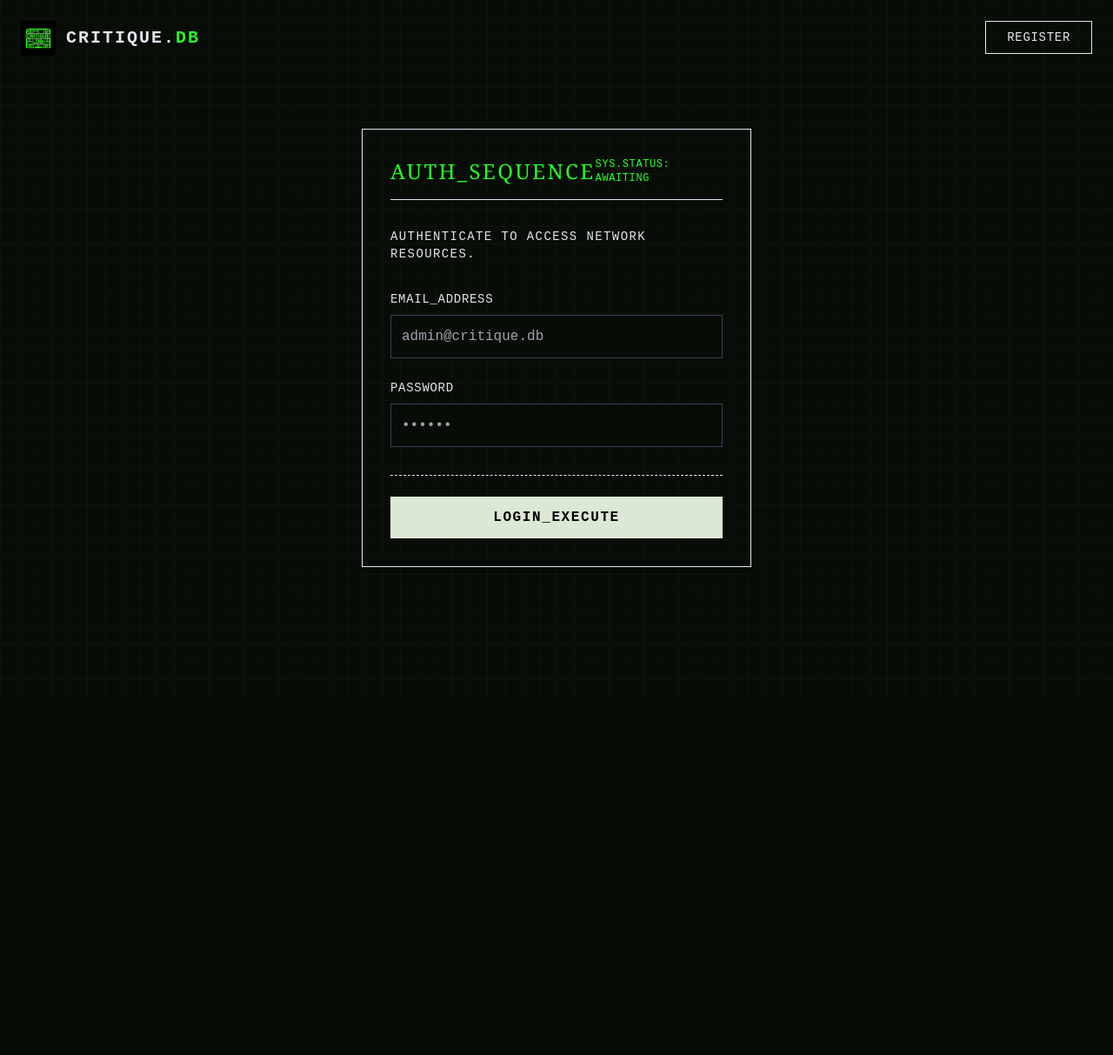
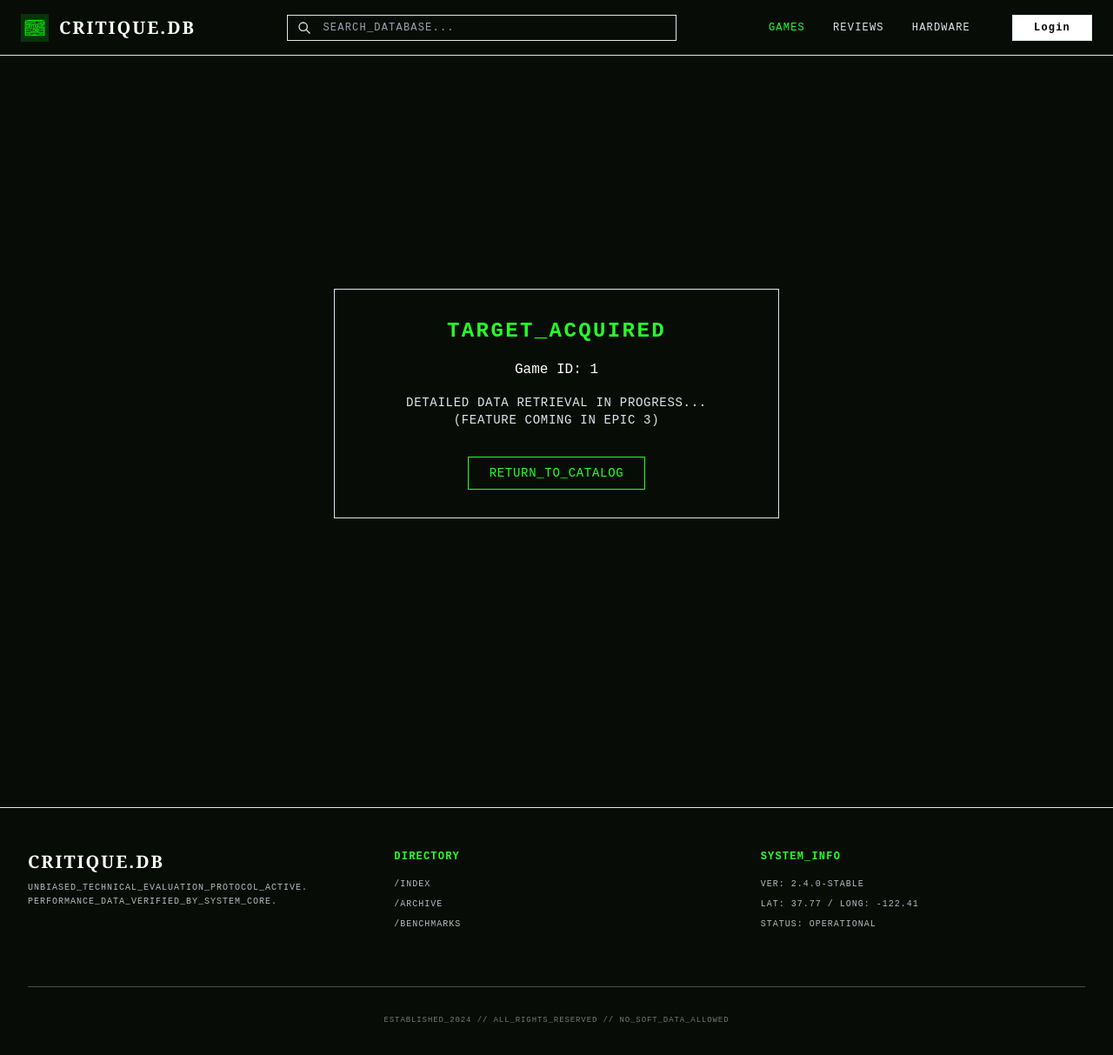
Before and after one commit to r1verrdao/Game-Review-Platform, a React (Create React App) app in the folder frontend/: page /game/1 in a window 1280 px wide. Before the commit this address led to /login. Shown: the whole page at 87% size. Before the commit the page ends 800 px from the top, so only its background shows below. Built offline with nearby package versions, Linux system fonts and the light colour scheme.

Commit message:
feat(GRP-15): implement UI overhaul, public routing, and database seed script

```diff
--- a/frontend/src/App.js
+++ b/frontend/src/App.js
@@ -1,31 +1,49 @@
-import { BrowserRouter as Router, Routes, Route, Navigate } from 'react-router-dom';
+import { BrowserRouter as Router, Routes, Route, Navigate, Outlet } from 'react-router-dom';
 import { AuthProvider } from './context/AuthContext';
 import Register from './pages/Register';
 import Login from './pages/Login';
 import Home from './pages/Home';
 import AdminDashboard from './pages/AdminDashboard';
+import GameDetails from './pages/GameDetails';
 import ProtectedRoute from './components/ProtectedRoute';
+import Navbar from './components/Navbar';
+import Footer from './components/Footer';
+
+// A layout for public pages that still want the Navbar and Footer
+const PublicLayout = () => {
+  return (
+    <div className="min-h-screen bg-cr_bg flex flex-col">
+      <Navbar />
+      <div className="flex-grow">
+        <Outlet />
+      </div>
+      <Footer />
+    </div>
+  );
+};
 
 function App() {
   return (
     <AuthProvider>
       <Router>
         <Routes>
-          {/* Public Routes */}
+          {/* Public Routes with Navbar/Footer */}
+          <Route element={<PublicLayout />}>
+            <Route path="/" element={<Home />} />
+            <Route path="/game/:id" element={<GameDetails />} />
+          </Route>
+
+          {/* Public Routes without layout (Auth) */}
           <Route path="/login" element={<Login />} />
           <Route path="/register" element={<Register />} />
 
           {/* Protected Routes */}
-          <Route element={<ProtectedRoute allowedRoles={['Gamer']} />}>
-            <Route path="/" element={<Home />} />
-          </Route>
-
           <Route element={<ProtectedRoute allowedRoles={['Admin']} />}>
             <Route path="/admin" element={<AdminDashboard />} />
           </Route>
 
           {/* Catch all */}
-          <Route path="*" element={<Navigate to="/login" replace />} />
+          <Route path="*" element={<Navigate to="/" replace />} />
         </Routes>
       </Router>
     </AuthProvider>
--- /dev/null
+++ b/frontend/src/components/Footer.jsx
@@ -0,0 +1,47 @@
+import React from 'react';
+
+const Footer = () => {
+  return (
+    <footer className="w-full border-t border-cr_gray bg-cr_bg text-cr_gray font-mono mt-16 pb-8 pt-12 px-8">
+      <div className="max-w-7xl mx-auto flex flex-col md:flex-row justify-between gap-12">
+
+        {/* Left Column */}
+        <div className="flex-1">
+          <h2 className="font-serif font-bold text-xl tracking-widest text-white mb-2">CRITIQUE.DB</h2>
+          <p className="text-[10px] uppercase tracking-widest leading-relaxed text-cr_gray/80 max-w-xs">
+            UNBIASED_TECHNICAL_EVALUATION_PROTOCOL_ACTIVE.<br />
+            PERFORMANCE_DATA_VERIFIED_BY_SYSTEM_CORE.
+          </p>
+        </div>
+
+        {/* Middle Column */}
+        <div className="flex-1">
+          <h3 className="text-xs text-cr_green uppercase tracking-widest mb-4 font-bold">Directory</h3>
+          <ul className="text-[10px] uppercase tracking-widest text-cr_gray/80 space-y-2">
+            <li className="hover:text-cr_green transition-colors cursor-pointer">/INDEX</li>
+            <li className="hover:text-cr_green transition-colors cursor-pointer">/ARCHIVE</li>
+            <li className="hover:text-cr_green transition-colors cursor-pointer">/BENCHMARKS</li>
+          </ul>
+        </div>
+
+        {/* Right Column */}
+        <div className="flex-1">
+          <h3 className="text-xs text-cr_green uppercase tracking-widest mb-4 font-bold">System_Info</h3>
+          <ul className="text-[10px] uppercase tracking-widest text-cr_gray/80 space-y-2">
+            <li>VER: 2.4.0-STABLE</li>
+            <li>LAT: 37.77 / LONG: -122.41</li>
+            <li>STATUS: OPERATIONAL</li>
+          </ul>
+        </div>
+      </div>
+
+      <div className="max-w-7xl mx-auto mt-16 pt-8 border-t border-cr_gray/30 text-center">
+        <p className="text-[9px] uppercase tracking-widest text-cr_gray/50">
+          ESTABLISHED_2024 // ALL_RIGHTS_RESERVED // NO_SOFT_DATA_ALLOWED
+        </p>
+      </div>
+    </footer>
+  );
+};
+
+export default Footer;
--- /dev/null
+++ b/frontend/src/components/Navbar.jsx
@@ -0,0 +1,72 @@
+import React, { useContext } from 'react';
+import { AuthContext } from '../context/AuthContext';
+import { useNavigate, Link } from 'react-router-dom';
+import logoImg from '../assets/images/logo.jpeg';
+
+const Navbar = () => {
+  const { user, logout } = useContext(AuthContext);
+  const navigate = useNavigate();
+
+  const handleLogout = () => {
+    logout();
+    navigate('/login');
+  };
+
+  return (
+    <nav className="w-full border-b border-cr_gray bg-cr_bg text-cr_gray font-mono h-16 flex items-center px-6 justify-between sticky top-0 z-50">
+
+      {/* Left: Logo */}
+      <Link to="/" className="flex items-center gap-3 cursor-pointer shrink-0 group">
+        <div className="w-8 h-8 bg-cr_green flex items-center justify-center">
+          <img src={logoImg} alt="CRITIQUE.DB Logo" className="w-full h-full object-cover mix-blend-multiply opacity-80 group-hover:opacity-100 transition-opacity" />
+        </div>
+        <div className="font-serif font-bold text-xl tracking-widest text-white group-hover:text-cr_green transition-colors">
+          CRITIQUE.DB
+        </div>
+      </Link>
+
+      {/* Middle: Search */}
+      <div className="flex-1 max-w-md mx-8 hidden md:block">
+        <div className="relative flex items-center">
+          <span className="absolute left-3 text-cr_gray">
+            <svg xmlns="http://www.w3.org/2000/svg" className="h-4 w-4" fill="none" viewBox="0 0 24 24" stroke="currentColor">
+              <path strokeLinecap="square" strokeLinejoin="miter" strokeWidth="2" d="M21 21l-6-6m2-5a7 7 0 11-14 0 7 7 0 0114 0z" />
+            </svg>
+          </span>
+          <input
+            type="text"
+            placeholder="SEARCH_DATABASE..."
+            className="w-full bg-transparent border border-cr_gray py-1.5 pl-10 pr-4 text-xs tracking-widest text-white outline-none focus:border-cr_green transition-colors"
+          />
+        </div>
+      </div>
+
+      {/* Right: Links & Auth */}
+      <div className="flex items-center gap-8 shrink-0 text-xs tracking-widest uppercase">
+        <Link to="/" className="hover:text-cr_green transition-colors text-cr_green">Games</Link>
+        <Link to="/" className="hover:text-cr_green transition-colors">Reviews</Link>
+        <Link to="/" className="hover:text-cr_green transition-colors">Hardware</Link>
+
+        <div className="flex items-center gap-4 ml-4">
+          {!user ? (
+            <button onClick={() => navigate('/login')} className="border border-cr_gray px-6 py-1.5 hover:border-cr_green hover:text-cr_green transition-colors bg-white text-black font-bold">
+              Login
+            </button>
+          ) : (
+            <>
+              {user.role === 'Admin' && (
+                <Link to="/admin" className="text-cr_red hover:text-white transition-colors">Admin_Terminal</Link>
+              )}
+              <button onClick={handleLogout} className="hover:text-cr_red transition-colors mr-2">Logout</button>
+              <div className="w-8 h-8 rounded-full bg-cr_green flex items-center justify-center text-black font-bold cursor-pointer hover:bg-white transition-colors" title={user.email || 'User'}>
+                {user.email ? user.email.charAt(0).toUpperCase() : 'U'}
+              </div>
+            </>
+          )}
+        </div>
+      </div>
+    </nav>
+  );
+};
+
+export default Navbar;
--- /dev/null
+++ b/frontend/src/pages/GameDetails.jsx
@@ -0,0 +1,29 @@
+import React from 'react';
+import { useParams, useNavigate } from 'react-router-dom';
+
+const GameDetails = () => {
+  const { id } = useParams();
+  const navigate = useNavigate();
+
+  return (
+    <div className="min-h-screen p-8 text-cr_gray flex items-center justify-center">
+      <div className="border border-cr_gray p-8 relative max-w-lg w-full text-center">
+        <h1 className="text-2xl font-bold uppercase tracking-widest text-cr_green mb-4">Target_Acquired</h1>
+        <p className="mb-4 text-white">Game ID: {id}</p>
+        <p className="mb-8 text-sm uppercase tracking-wider text-cr_gray">
+          Detailed data retrieval in progress...<br/>
+          (Feature coming in Epic 3)
+        </p>
+
+        <button
+          onClick={() => navigate('/')}
+          className="border border-cr_green px-6 py-2 text-cr_green hover:bg-cr_green hover:text-black uppercase tracking-wider text-sm transition-colors"
+        >
+          Return_to_Catalog
+        </button>
+      </div>
+    </div>
+  );
+};
+
+export default GameDetails;
--- a/frontend/src/pages/Login.jsx
+++ b/frontend/src/pages/Login.jsx
@@ -1,6 +1,6 @@
 import React, { useState, useContext } from 'react';
 import axios from 'axios';
-import { useNavigate } from 'react-router-dom';
+import { useNavigate, Link } from 'react-router-dom';
 import InputField from '../components/InputField';
 import { AuthContext } from '../context/AuthContext';
 import logoImg from '../assets/images/logo.jpeg';
@@ -41,16 +41,13 @@ const Login = () => {
     <div className="min-h-screen flex items-center justify-center p-4">
 
       {/* Header Logo */}
-      <div className="absolute top-6 left-6 flex items-center gap-3 font-bold text-xl tracking-widest">
-        <img src={logoImg} alt="Critique.DB Logo" className="w-10 h-10 object-contain rounded-sm" />
-        <div><span className="text-cr_gray">CRITIQUE.</span><span className="text-cr_green">DB</span></div>
-      </div>
+      <Link to="/" className="absolute top-6 left-6 flex items-center gap-3 font-bold text-xl tracking-widest group">
+        <div className="w-10 h-10 bg-cr_green flex items-center justify-center rounded-sm">
+          <img src={logoImg} alt="Critique.DB Logo" className="w-full h-full object-contain mix-blend-multiply opacity-80 group-hover:opacity-100 transition-opacity" />
+        </div>
+        <div className="group-hover:text-cr_green transition-colors"><span className="text-cr_gray group-hover:text-cr_green transition-colors">CRITIQUE.</span><span className="text-cr_green">DB</span></div>
+      </Link>
 
-      <div className="absolute top-6 right-6">
-        <button onClick={() => navigate('/register')} className="border border-cr_gray px-6 py-2 text-cr_gray hover:border-cr_green hover:text-cr_green transition-colors uppercase tracking-wider text-sm">
-          Register
-        </button>
-      </div>
 
       <div className="w-full max-w-md">
         <div className="border border-cr_gray p-8 relative">
@@ -89,13 +86,23 @@ const Login = () => {
               <p className="mb-4 text-xs text-cr_red uppercase tracking-wider">[ERR] {errors.form}</p>
             )}
 
-            <div className="mt-8 border-t border-dashed border-cr_gray pt-6">
+            <div className="mt-8 border-t border-dashed border-cr_gray pt-6 text-center">
               <button
                 type="submit"
-                className="w-full bg-[#dbe8d4] text-black font-bold uppercase tracking-widest py-3 hover:bg-white transition-colors"
+                className="w-full bg-[#dbe8d4] text-black font-bold uppercase tracking-widest py-3 hover:bg-white transition-colors mb-6"
               >
                 Login_Execute
               </button>
+
+              <p className="text-xs uppercase tracking-widest text-cr_gray">
+                Do not have an account?{' '}
+                <span
+                  onClick={() => navigate('/register')}
+                  className="text-cr_green hover:text-white cursor-pointer transition-colors"
+                >
+                  Create an account
+                </span>
+              </p>
             </div>
           </form>
         </div>
--- a/frontend/src/pages/Register.jsx
+++ b/frontend/src/pages/Register.jsx
@@ -1,5 +1,6 @@
 import React, { useState } from 'react';
 import axios from 'axios';
+import { Link } from 'react-router-dom';
 import InputField from '../components/InputField';
 
 import logoImg from '../assets/images/logo.jpeg';
@@ -58,16 +59,13 @@ const Register = () => {
     <div className="min-h-screen flex items-center justify-center p-4">
 
       {/* Header Logo */}
-      <div className="absolute top-6 left-6 flex items-center gap-3 font-bold text-xl tracking-widest">
-        <img src={logoImg} alt="Critique.DB Logo" className="w-10 h-10 object-contain rounded-sm" />
-        <div><span className="text-cr_gray">CRITIQUE.</span><span className="text-cr_green">DB</span></div>
-      </div>
+      <Link to="/" className="absolute top-6 left-6 flex items-center gap-3 font-bold text-xl tracking-widest group">
+        <div className="w-10 h-10 bg-cr_green flex items-center justify-center rounded-sm">
+          <img src={logoImg} alt="Critique.DB Logo" className="w-full h-full object-contain mix-blend-multiply opacity-80 group-hover:opacity-100 transition-opacity" />
+        </div>
+        <div className="group-hover:text-cr_green transition-colors"><span className="text-cr_gray group-hover:text-cr_green transition-colors">CRITIQUE.</span><span className="text-cr_green">DB</span></div>
+      </Link>
 
-      <div className="absolute top-6 right-6">
-        <button className="border border-cr_gray px-6 py-2 text-cr_gray hover:border-cr_green hover:text-cr_green transition-colors uppercase tracking-wider text-sm">
-          Login
-        </button>
-      </div>
 
       <div className="w-full max-w-md">
         <div className="border border-cr_gray p-8 relative">
@@ -108,19 +106,23 @@ const Register = () => {
               <p className="mb-4 text-xs text-cr_green uppercase tracking-wider">[SYS] NODE INITIALIZED SUCCESSFULLY.</p>
             )}
 
-            <div className="mt-8 border-t border-dashed border-cr_gray pt-6">
+            <div className="mt-8 border-t border-dashed border-cr_gray pt-6 text-center">
               <button
                 type="submit"
-                className="w-full bg-[#dbe8d4] text-black font-bold uppercase tracking-widest py-3 hover:bg-white transition-colors"
+                className="w-full bg-[#dbe8d4] text-black font-bold uppercase tracking-widest py-3 hover:bg-white transition-colors mb-6"
               >
                 Register_Node
               </button>
-            </div>
 
-            <div className="mt-6 text-center">
-              <a href="/login" className="text-xs text-cr_gray hover:text-cr_green uppercase tracking-widest transition-colors">
-                Return to auth_sequence
-              </a>
+              <p className="text-xs uppercase tracking-widest text-cr_gray">
+                Already have an account?{' '}
+                <a
+                  href="/login"
+                  className="text-cr_green hover:text-white transition-colors"
+                >
+                  Login
+                </a>
+              </p>
             </div>
           </form>
         </div>
```
Also changed, not shown: frontend/src/components/ProtectedRoute.jsx (+12 -2 lines), 1 other file (tests, documents, lock files or other folders).
